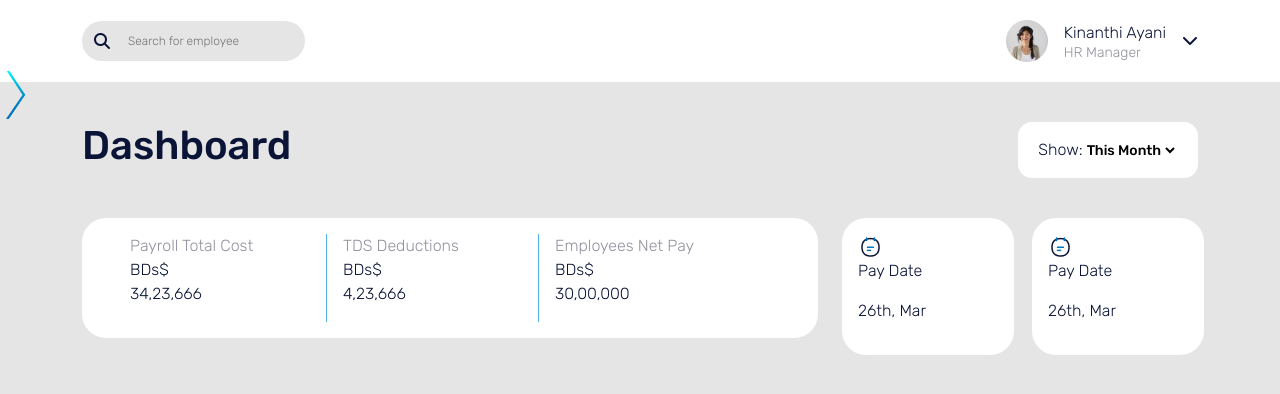
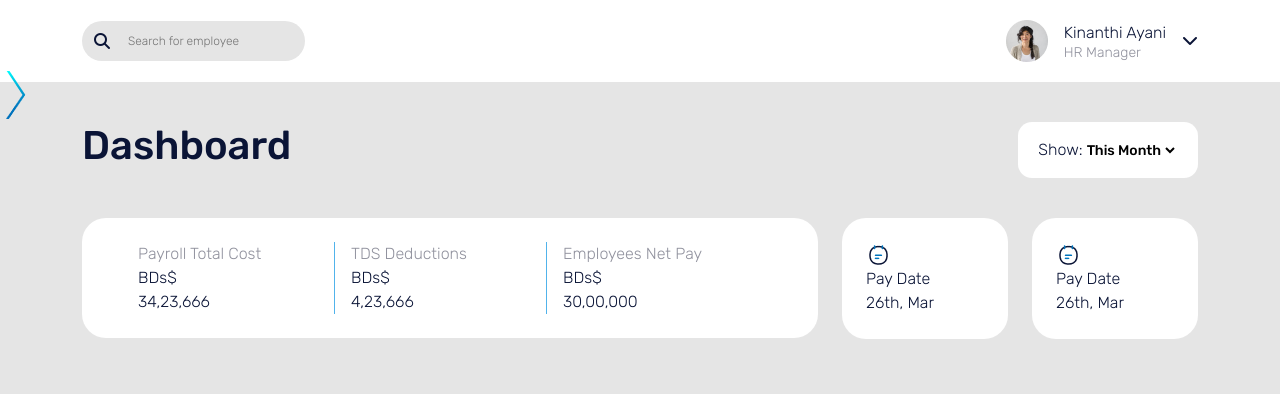
Before and after one commit to shamim0183/dashboard-HTML, a plain HTML site: page index.html in a window 1280 px wide. Drawn offline with Linux system fonts and the light colour scheme.

Commit message:
html and css updated

```diff
--- a/css/style.css
+++ b/css/style.css
@@ -7,7 +7,9 @@ body{
     color: #0A1436;
     font-weight: 300;
 }
-
+p{
+    margin-bottom: 0;
+}
 
 .wrapper{
     width: 100%;
@@ -106,7 +108,7 @@ p.author span{
     background: #ffffff;
     border-radius: 24px;
 
-    width: 736px;
+
 }
 .payroll-width{
     margin: 0 16px;
@@ -127,7 +129,7 @@ p.author span{
     background: #ffffff;
     border-radius: 24px;
 
-    width: 172px;
+
 }
 
 /* <!-- DASGBOARD MAIN SECTION END --> */
--- a/index.html
+++ b/index.html
@@ -180,7 +180,7 @@
                     <div class="row">
                         <div class="col-lg-8">
                             <div class="payroll-background">
-                                <div class="d-flex p-3">
+                                <div class="d-flex p-4">
                                     <div class="payroll-cost payroll-width">
                                         <span>Payroll Total Cost</span>
                                         <p class="cost">BDs$ <br>
@@ -204,7 +204,7 @@
 
                                 <div class="col-lg-6">
                                     <div class="pay-day-background">
-                                        <div class="pay-day-content p-3">
+                                        <div class="pay-day-content p-4">
                                             <span class="date-logo d-block"><img src="./image/Grid.png" alt="" class="img-fluid"></span>
                                             <p>Pay Date</p>
                                             <p>26th, Mar</p>
@@ -214,7 +214,7 @@
                                 </div>
                                 <div class="col-lg-6">
                                     <div class="pay-day-background">
-                                        <div class="pay-day-content p-3">
+                                        <div class="pay-day-content p-4">
                                             <span class="date-logo d-block"><img src="./image/Grid.png" alt="" class="img-fluid"></span>
                                             <p>Pay Date</p>
                                             <p>26th, Mar</p>
```
